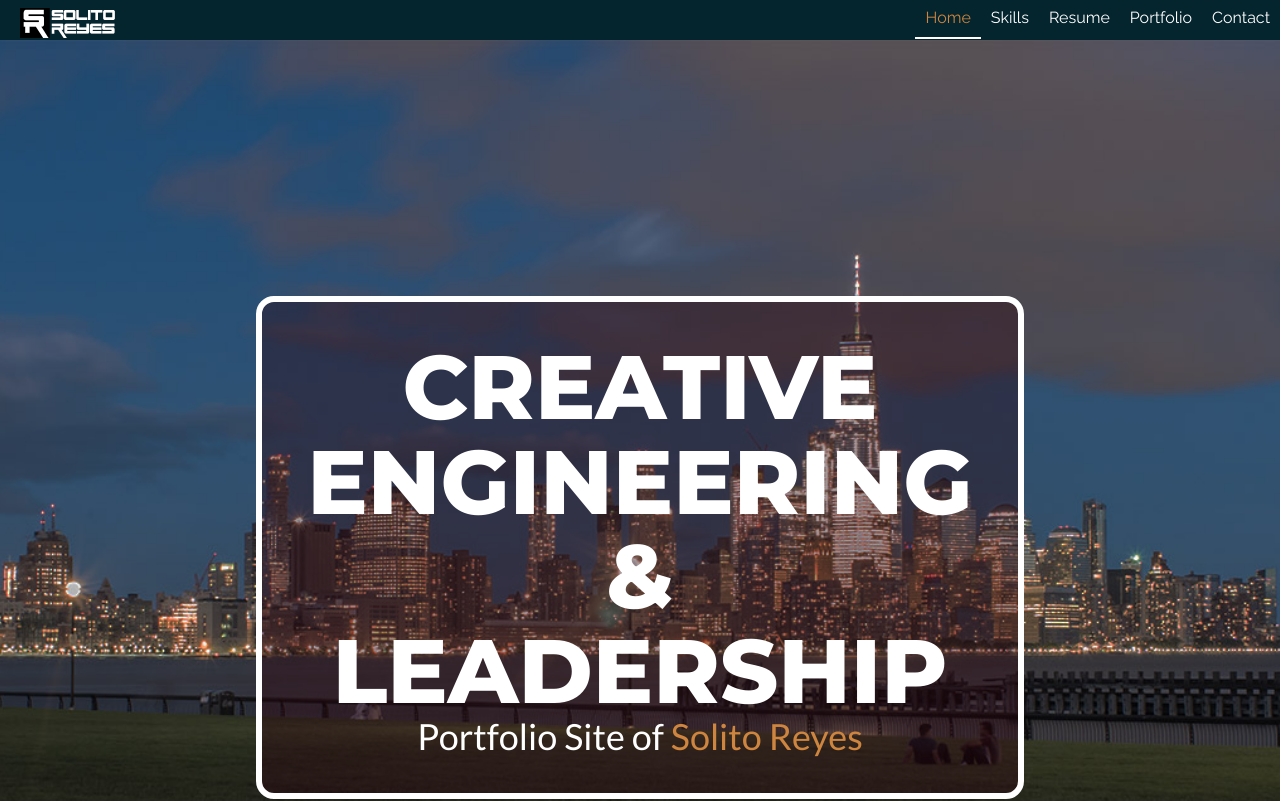
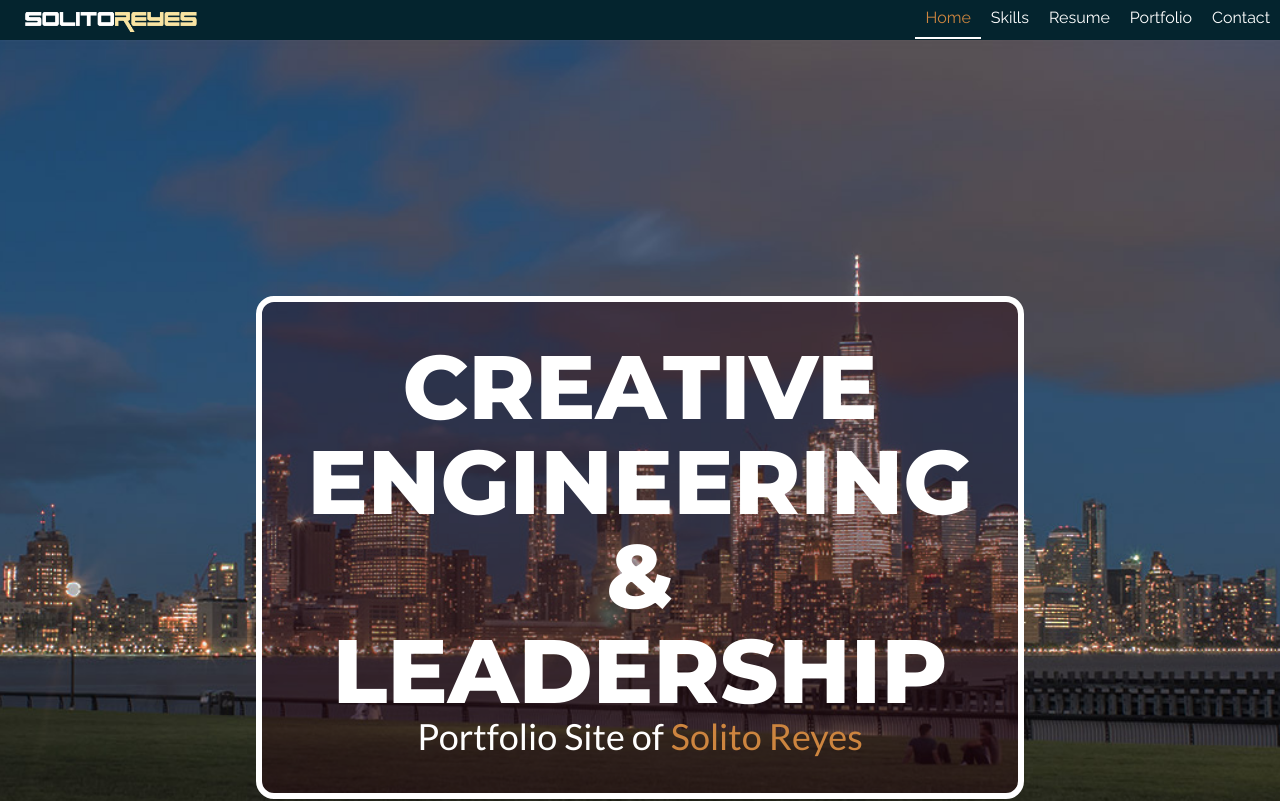
Before and after one commit to solitonyc/solito-portfolio, a React (Create React App) app: page / in a window 1280 px wide. Shown: the top 801 px of the page. Built offline with nearby package versions, Linux system fonts and the light colour scheme; a web font is replaced by a local one.

Commit message:
new logo, just plain, no graphic

```diff
--- a/src/components/nav.css
+++ b/src/components/nav.css
@@ -28,7 +28,7 @@
 }
 
 .nav_logo {
-    height: 30px;
+    height: 24px;
     float: left;
     padding-left: 20px;
     margin-top: 0;
```
Also changed, not shown: src/components/images/logo.png.
